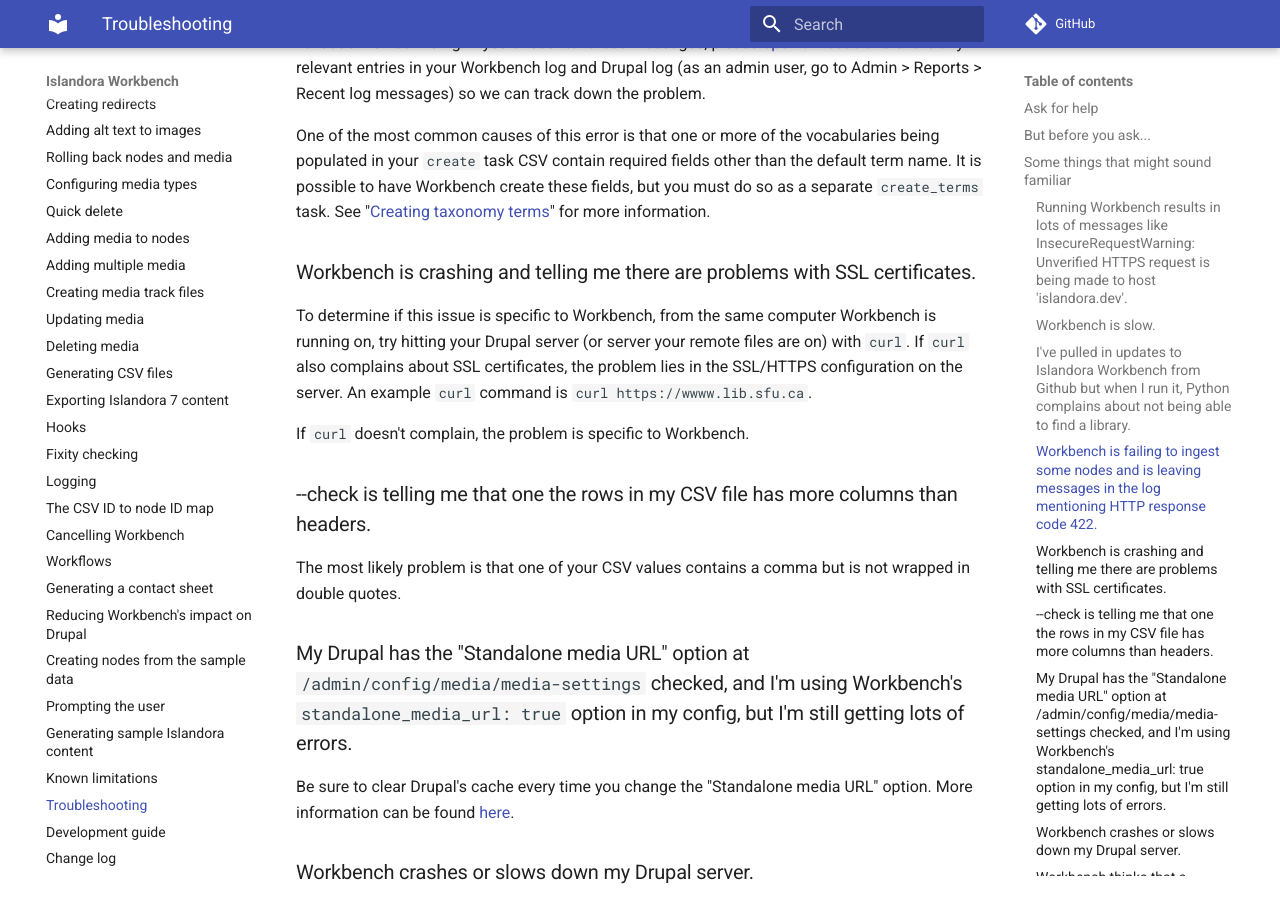
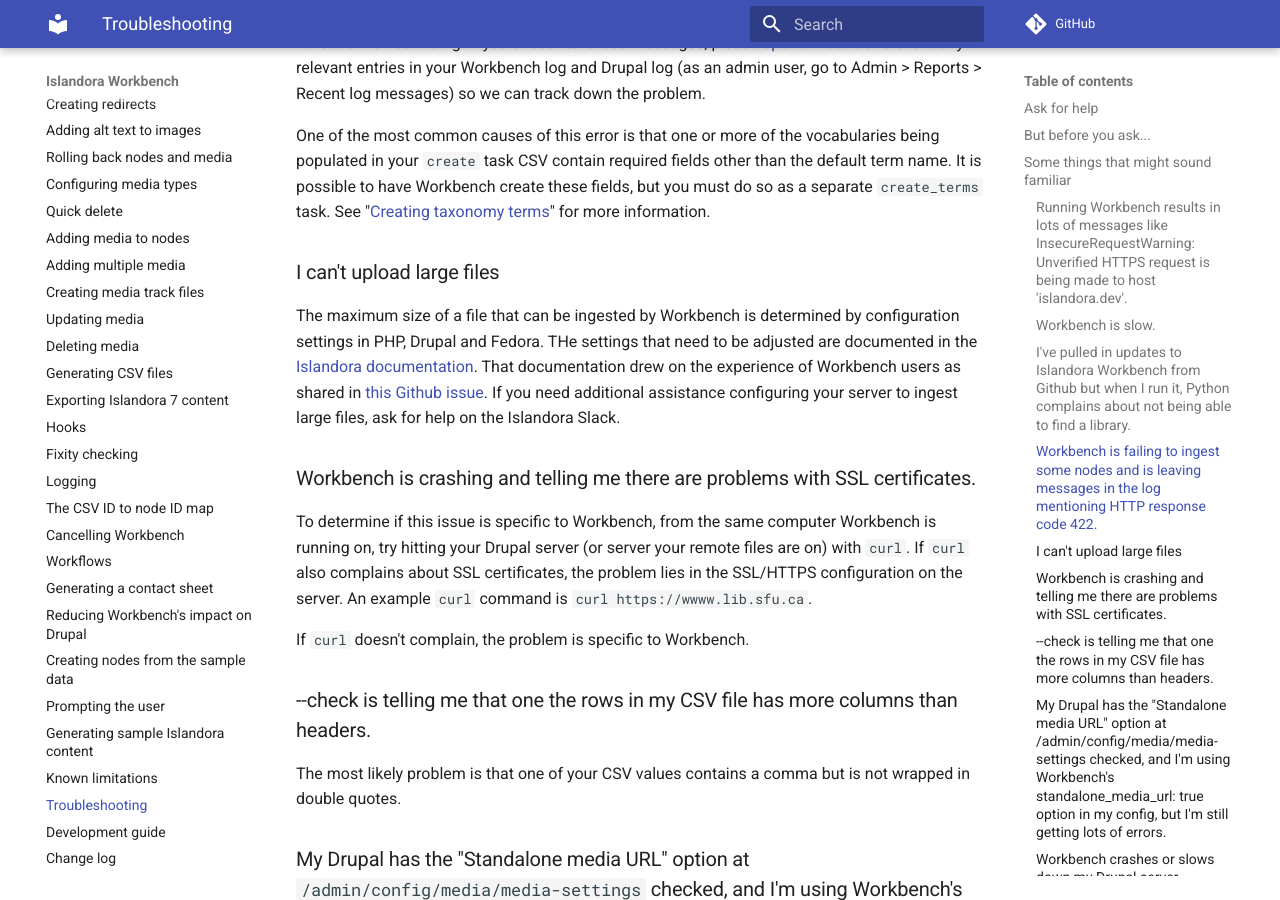
Before and after one commit to mjordan/islandora_workbench_docs, an MkDocs documentation site: the page built from docs/troubleshooting.md, in a window 1280 px wide and 900 px high, scrolled down 2698 px. Built offline with MkDocs 1.6.1 and Material for MkDocs 9.7.7, drawn with Linux system fonts in a browser that asks for light colours; comment, search, counter and statistics services are not loaded; some of the changed text lies outside the part shown.

Commit message:
Added pointers to the Islandora documentation on ingesting large files.

```diff
--- a/docs/troubleshooting.md
+++ b/docs/troubleshooting.md
@@ -57,6 +57,11 @@
 This is probably caused by unexpected data in your CSV file that Workbench's `--check` validation is not finding. If you encounter these messages, please [open an issue](https://github.com/mjordan/islandora_workbench/issues) and share any relevant entries in your Workbench log and Drupal log (as an admin user, go to Admin > Reports > Recent log messages) so we can track down the problem.
 
 One of the most common causes of this error is that one or more of the vocabularies being populated in your `create` task CSV contain required fields other than the default term name. It is possible to have Workbench create these fields, but you must do so as a separate `create_terms` task. See "[Creating taxonomy terms](/islandora_workbench_docs/creating_taxonomy_terms)" for more information.
+
+### I can't upload large files
+
+The maximum size of a file that can be ingested by Workbench is determined by configuration settings in PHP, Drupal and Fedora. THe settings that need to be adjusted are documented in the [Islandora documentation](https://islandora.github.io/documentation/user-documentation/uploading-large-files/). That documentation drew on the experience of Workbench users as shared in [this Github issue](https://github.com/mjordan/islandora_workbench/issues/353). If you need additional assistance configuring your server to ingest large files, ask for help on the Islandora Slack.
+
 
 ### Workbench is crashing and telling me there are problems with SSL certificates.
 
```
Also changed, not shown: docs/changelog.md (+1 -0 lines), docs/fields.md (+1 -0 lines), docs/preparing_data.md (+4 -0 lines).
